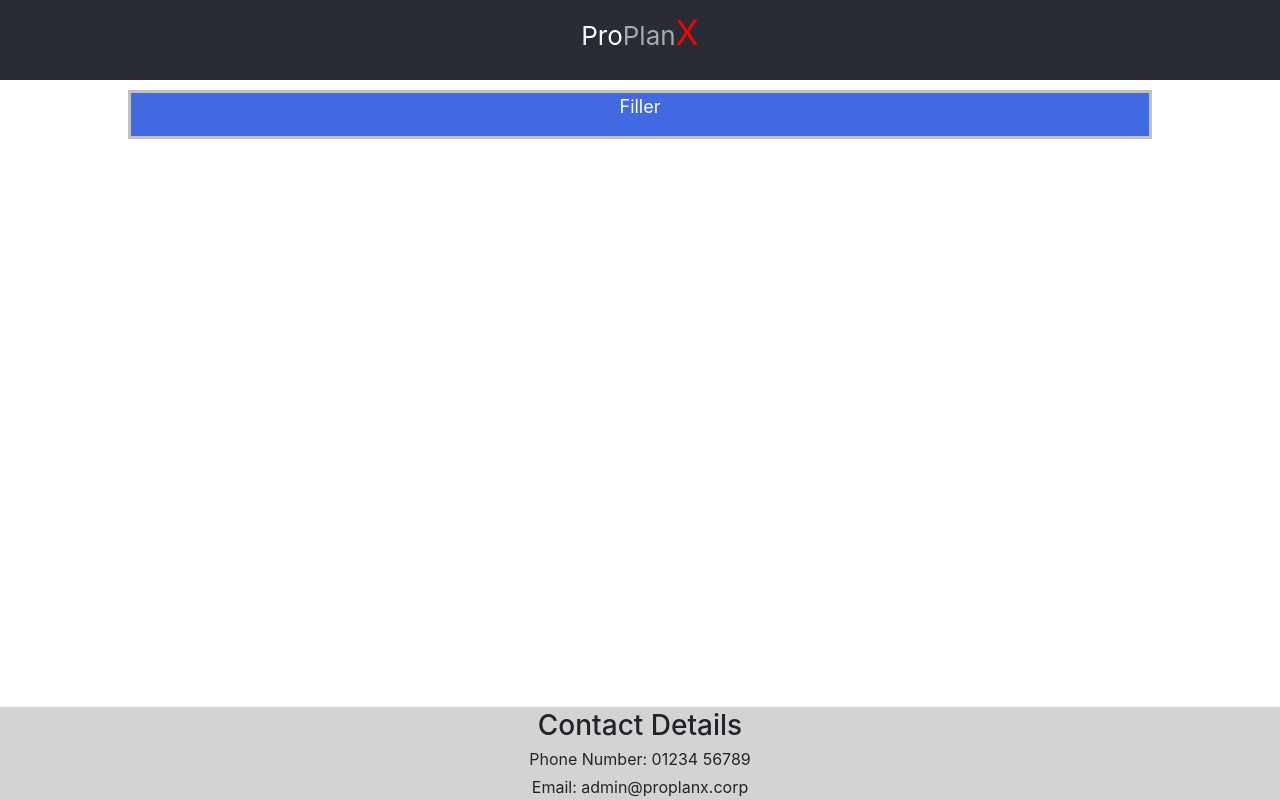
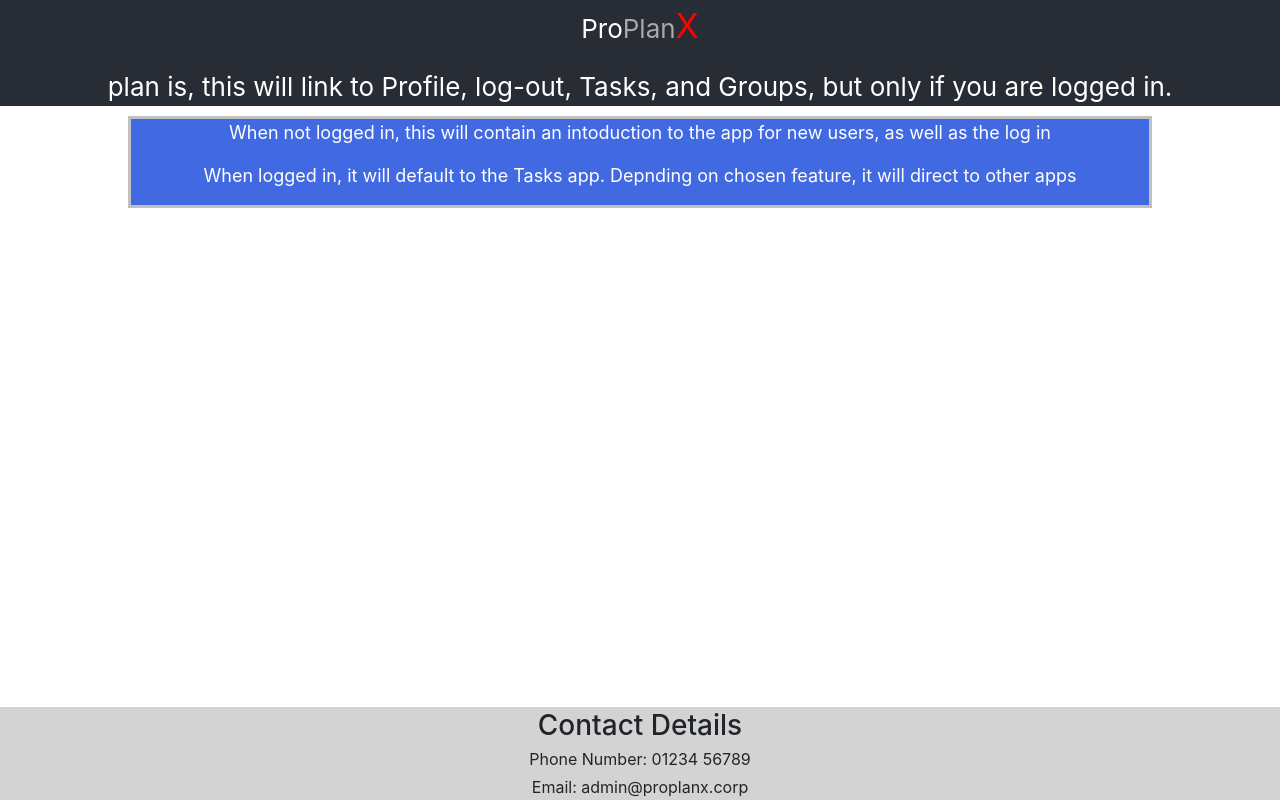
Before and after one commit to KeyWarden/Project-5-Productivity-Planner, a React (Create React App) app: page / in a window 1280 px wide. Built offline with nearby package versions, Linux system fonts and the light colour scheme.

Commit message:
add Tasks React app

```diff
--- a/src/App.js
+++ b/src/App.js
@@ -10,9 +10,13 @@ function App() {
     <div className="App">
       <header className='App-header'>
         <p>Pro<span className='Title2'>Plan</span><span className='Title3'>X</span></p>
+        <nav>
+          plan is, this will link to Profile, log-out, Tasks, and Groups, but only if you are logged in.
+        </nav>
       </header>
       <div className='App-content'>
-        <p>Filler</p>
+        <p>When not logged in, this will contain an intoduction to the app for new users, as well as the log in</p>
+        <p>When logged in, it will default to the Tasks app. Depnding on chosen feature, it will direct to other apps</p>
       </div>
       <footer className='App-footer'>
         <h3>Contact Details</h3>
```
Also changed, not shown: src/Tasks.css (added), src/Tasks.js (added).
